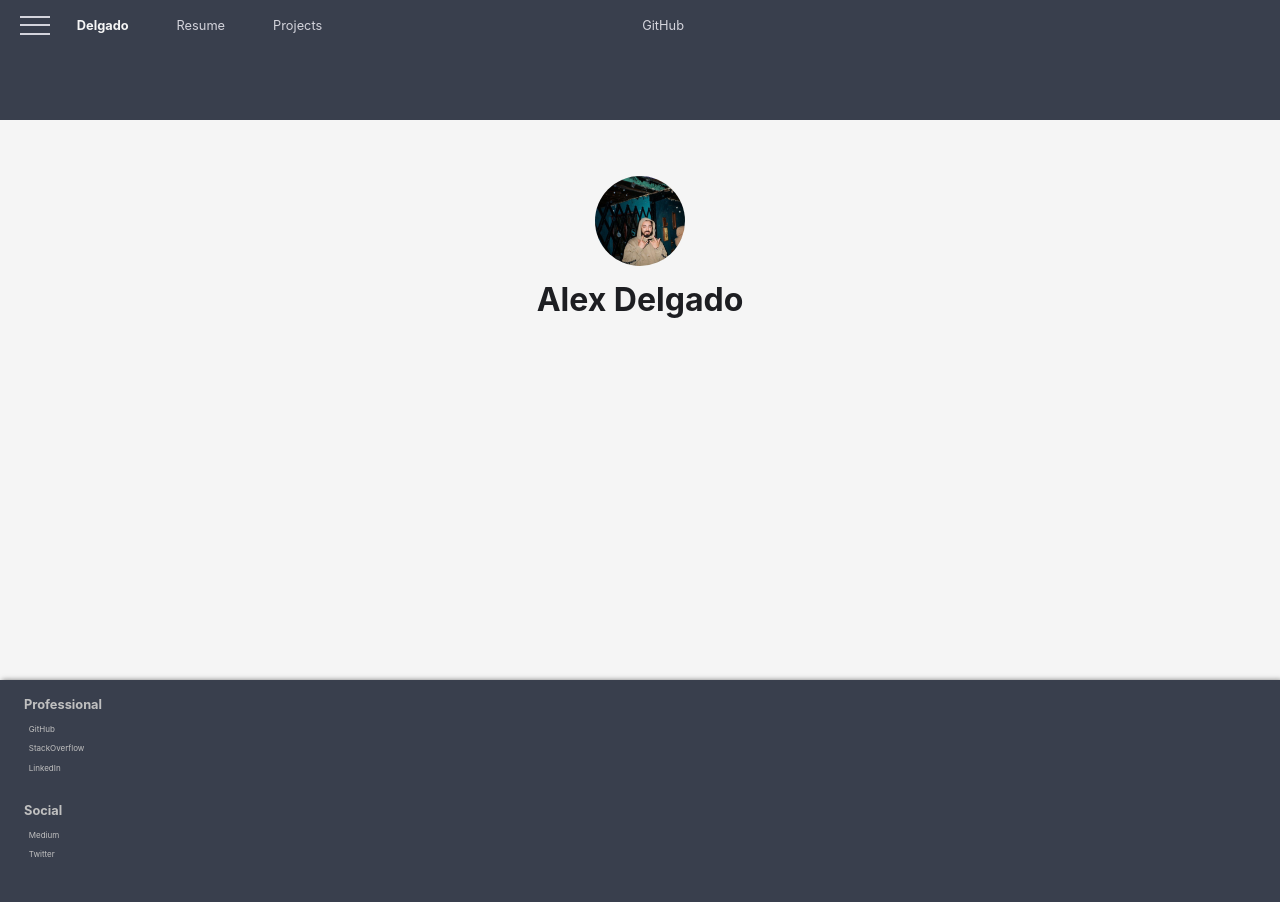
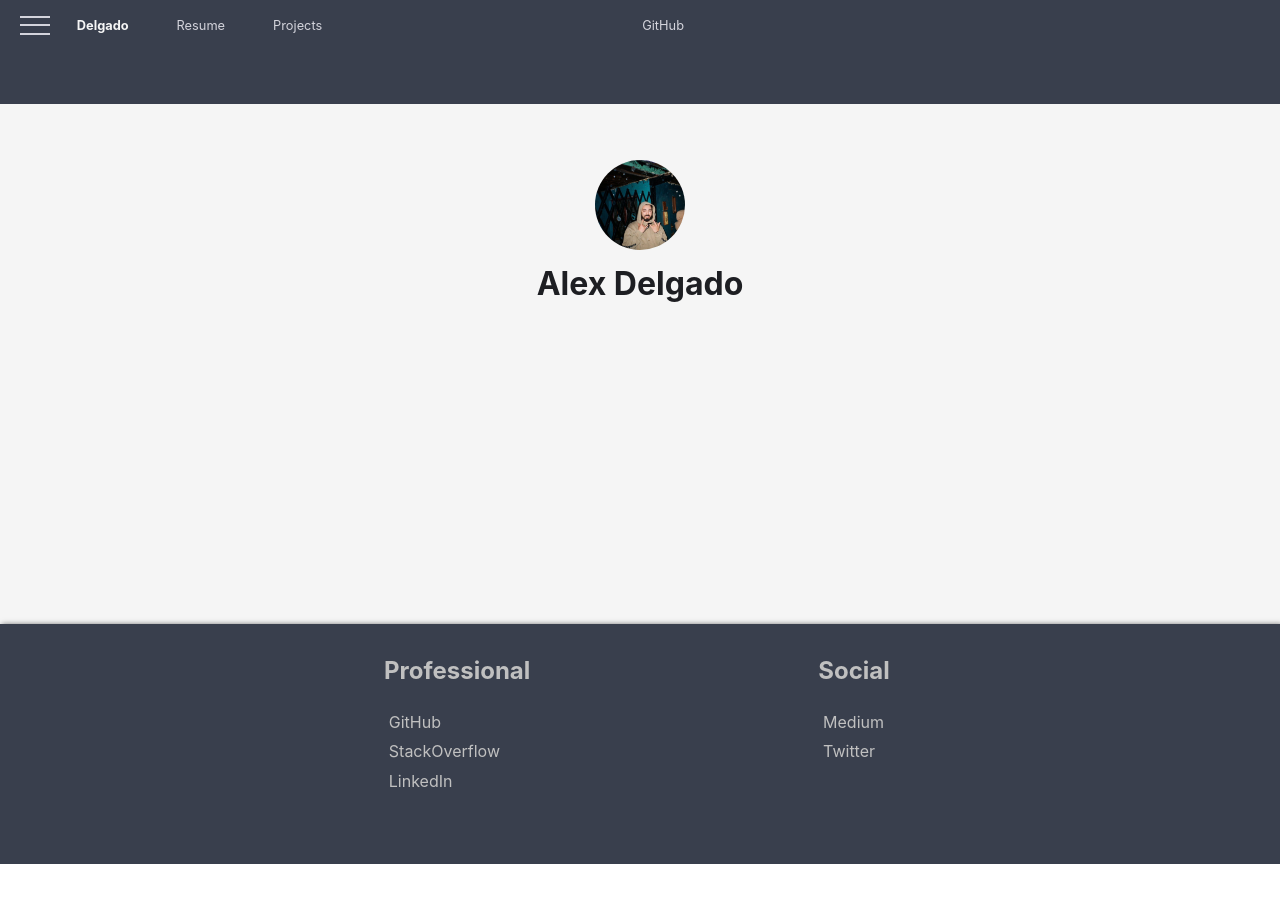
Before and after one commit to alxdelgado/react-portfolio, a React (Create React App) app: page / in a window 1280 px wide. Shown: the top 902 px of the page. After the commit the page ends 864 px from the top, so only its background shows below. Built offline with nearby package versions, Linux system fonts and the light colour scheme.

Commit message:
Refactored footerNav Mobile Large - 425 media query

```diff
--- a/src/components/footer/footer.styles.scss
+++ b/src/components/footer/footer.styles.scss
@@ -55,7 +55,7 @@
 // Media Queries //
 
 // 4k Screens
-@media screen and (min-width: 2560px) {
+@media only screen and (min-width: 2560px) {
     .footer_container {
         display: row;
 
@@ -91,7 +91,7 @@
 }
 
 // Laptop Large - 1440px
-@media screen and (max-width: 1440px) {
+@media only screen and (max-width: 1440px) {
     .footer_container {
         display: row;
 
@@ -125,7 +125,7 @@
 }
 
 // Laptop - 1024px
-@media screen and (max-width: 1024px) {
+@media only screen and (max-width: 1024px) and (orientation: portrait) {
     .footer_container {
         display: row;
 
@@ -159,7 +159,7 @@
 }
 
 // Tablet - 768px
-@media screen and (max-width: 768px) {
+@media only screen and (min-device-width: 679px) and (max-device-width: 768px) and (orientation: portrait) {
     .footer_container {
         flex-direction: column;
         height: 45vh;
@@ -198,10 +198,11 @@
 
 }
 
-// Mobile Large - 425px
-@media screen and (max-width: 425px) {
+// Mobile Large - 425px - Portrait Mode
+@media screen and (max-width: 425px) and (orientation: portrait) {
     .footer_container {
-        display: column;
+        display: flex;
+        flex-direction: column;
         height: 45vh;
 
         #column_pro {
@@ -221,7 +222,8 @@
 
         #column_socials {
             margin-top: 0px;
-            margin-left: 2em;
+            margin-left: 30px;
+
 
             #socials_heading {
                 font-size: 1rem;
@@ -237,7 +239,7 @@
 }
 
 // Mobile Medium - 375px
-@media screen and (max-width: 375px) {
+@media only screen and (max-width: 375px) {
     .footer_container {
         flex-direction: column;
         height: 40vh;
@@ -310,36 +312,36 @@
 }
 
 // iPhone X - Portrait & Landscape
-@media screen and (min-device-width: 375px) and (max-device-width: 812px) and (-webkit-device-pixel-ratio) and (orientation: landscape) {
-    .footer_container {
-        flex-direction: column;
-        height: 70vh;
+// @media only screen and (min-device-width: 375px) and (max-device-width: 812px) and (-webkit-device-pixel-ratio) and (orientation: landscape) {
+//     .footer_container {
+//         flex-direction: column;
+//         height: 55vh;
 
-        #column_pro {
-            margin-left: 1.5rem;
+//         #column_pro {
+//             margin-left: 1.5rem;
 
-            #professional_heading {
-                font-size: 0.8rem;
-            }
+//             #professional_heading {
+//                 font-size: 0.8rem;
+//             }
 
-            #items_pro {
-                font-size: 0.5rem;
-                margin-top: -10px;
-            }
-        }
+//             #items_pro {
+//                 font-size: 0.5rem;
+//                 margin-top: -10px;
+//             }
+//         }
 
-        #column_socials {
-            margin-left: 1.5em;
-            margin-top: 0px;
+//         #column_socials {
+//             margin-left: 1.5em;
+//             margin-top: 0px;
 
-            #socials_heading {
-                font-size: 0.8rem;
-            }
+//             #socials_heading {
+//                 font-size: 0.8rem;
+//             }
 
-            #items_socials {
-                font-size: 0.5rem;
-                margin-top: -10px;
-            }
-        }
-    }
-}
+//             #items_socials {
+//                 font-size: 0.5rem;
+//                 margin-top: -10px;
+//             }
+//         }
+//     }
+// }
--- a/src/components/nav-bar/nav-bar.styles.scss
+++ b/src/components/nav-bar/nav-bar.styles.scss
@@ -220,20 +220,20 @@
 }
 
 // iPhone X - 375 x 812px
-@media only screen and (min-device-width: 375px) and (max-device-width: 812px) {
-    #headline {
-        display: flex;
-        font-size: 0.8rem;
-        margin-top: -20px;
-        margin-left: 6em;
-    }
-}
+// @media only screen and (min-device-width: 375px) and (max-device-width: 812px) {
+//     #headline {
+//         display: flex;
+//         font-size: 0.8rem;
+//         margin-top: -20px;
+//         margin-left: 6em;
+//     }
+// }
 
 // iPhone X - 812 x 375px - Landscape
 @media only screen and (min-device-width: 375px) and (max-device-width: 812px) and (-webkit-device-pixel-ratio) and (orientation: landscape) {
     .nav_wrapper {
         width: 100vw;
-        height: 15vh;
+        height: 13vh;
         background-color: #393f4d;
         overflow: hidden;
         box-shadow: 2px 0px 5px rgba(0, 0, 0, 0.5);
--- a/src/pages/homepage/homepage.styles.scss
+++ b/src/pages/homepage/homepage.styles.scss
@@ -118,7 +118,7 @@
 
         .homepage_container {
             display: block;
-            height: 70vh;
+            height: 65vh;
 
             #alex_sick_photo {
                 max-width: 90px;
```
